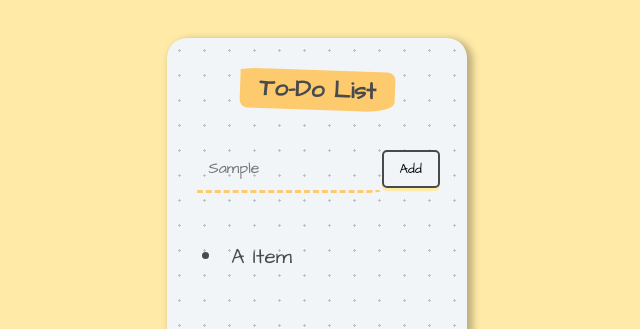
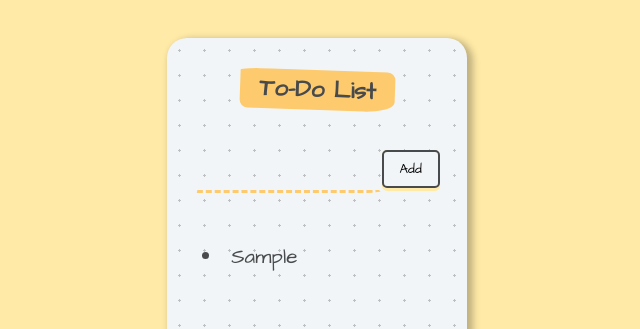
Before and after one commit to toshiroto/React-To-Do-List, a React (Create React App) app in the folder React-To-Do-List/: page / in a window 1280 px wide. Both pictures are taken after typing "Sample" into the empty fields and a click on the button "Add". Shown: the top 329 px of the page, without its empty margins (323-963 px from the left). Built offline with nearby package versions, Linux system fonts and the light colour scheme.

Commit message:
React To Do App

```diff
--- a/React-To-Do-List/src/components/App.jsx
+++ b/React-To-Do-List/src/components/App.jsx
@@ -1,20 +1,35 @@
-import React from "react";
+import React, { useState } from "react";
 
 function App() {
+  const [inputItem, setInputItem] = useState("");
+  const [items,setItems] = useState([]);
+
+  function handleItem (event) {
+    const newValue = event.target.value;
+    setInputItem(newValue);
+  }
+function addItem()  {
+  setItems((prevValues) => {
+    return [...prevValues, inputItem];
+   })
+   setInputItem("");
+  }
+
+
   return (
     <div className="container">
       <div className="heading">
         <h1>To-Do List</h1>
       </div>
       <div className="form">
-        <input type="text" />
-        <button>
+        <input onChange={handleItem} type="text" value={inputItem} />
+        <button onClick={addItem}>
           <span>Add</span>
         </button>
       </div>
       <div>
         <ul>
-          <li>A Item </li>
+          {items.map(todoItem => <li>{todoItem}</li>)}
         </ul>
       </div>
     </div>
```
Also changed, not shown: 1 other file (tests, documents, lock files or other folders).
